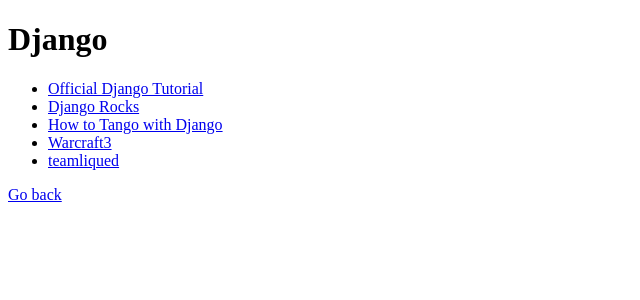
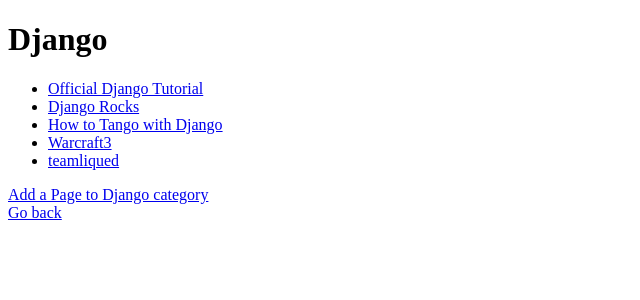
Before and after one commit to ahmedaak88/tango_with_django_2_code, a Django app: page /rango/category/django/ in a window 1280 px wide. Shown: the top 300 px of the page, without its empty margins (0-640 px from the left). Run offline with Django 3.2, Linux system fonts and the light colour scheme; data comes from the database, SQL or seed files in the repository; both versions use the stored data as it was after the commit.

Commit message:
added lot of stuff like forms and others

```diff
--- a/tango_with_django_project/rango/models.py
+++ b/tango_with_django_project/rango/models.py
@@ -3,7 +3,8 @@ from django.template.defaultfilters import slugify
 # Create your models here.
 
 class Category (models.Model):
-	name = models.CharField(max_length=128, unique=True)
+	Name_Max_Length = 128
+	name = models.CharField(max_length=Name_Max_Length, unique=True)
 	views = models.IntegerField(default=0)
 	likes = models.IntegerField(default=0)
 	slug = models.SlugField(unique=True)
@@ -20,8 +21,10 @@ class Category (models.Model):
 
 
 class Page(models.Model):
+	Title_Max_Length = 128
+	URL_Max_Length = 200
 	category = models.ForeignKey(Category, on_delete=models.CASCADE)
-	title = models.CharField(max_length=128)
+	title = models.CharField(max_length=Title_Max_Length)
 	url = models.URLField()
 	views = models.IntegerField(default=0)
 
--- a/tango_with_django_project/rango/urls.py
+++ b/tango_with_django_project/rango/urls.py
@@ -8,5 +8,7 @@ urlpatterns = [
 	path('about/', views.about, name='about'),
 	path('category/<slug:category_name_slug>/',
 			views.show_category, name='show_category'),
+	path('add_category/', views.add_category, name='add_category'),
+	path('category/<slug:category_name_slug>/add_page/', views.add_page, name='add_page'),
 
 ]
--- a/tango_with_django_project/rango/views.py
+++ b/tango_with_django_project/rango/views.py
@@ -1,6 +1,9 @@
-from django.shortcuts import render
+from django.shortcuts import render,redirect
 from django.http import HttpResponse
+from django.urls import reverse
 from rango.models import Category ,Page
+from rango.forms import CategoryForm ,PageForm
+
 
 def index(request):
 	category_list = Category.objects.order_by('-likes')[:5]
@@ -37,3 +40,41 @@ def show_category(request, category_name_slug):
 		context_dict['pages'] = None
 
 	return render(request,'rango/category.html', context=context_dict)
+
+def add_category(request):
+	form = CategoryForm()
+
+	if request.method == 'POST':
+		form = CategoryForm(request.POST)
+		if form.is_valid():
+			form.save(commit=True)
+			return redirect('/rango/')
+		else:
+			print(form.errors)
+	return render(request, 'rango/add_category.html',{'form':form})
+
+def add_page(request , category_name_slug):
+	try:
+		category = Category.objects.get(slug=category_name_slug)
+	except Category.DoesNotExist:
+		category= None
+	if category is None:
+		return redirect('/rango/')
+	form = PageForm()
+
+	if request.method =='POST':
+		form = PageForm(request.POST)
+		if form.is_valid():
+			if category:
+				page = form.save(commit=False)
+				page.category = category
+				page.views = 0
+				page.save()
+				return redirect(reverse('rango:show_category',
+										kwargs={'category_name_slug':
+												category_name_slug}))
+		else:
+			print(form.errors)
+
+	context_dict = {'form':form, 'category':category}
+	return render(request, 'rango/add_page.html', context=context_dict)
--- a/tango_with_django_project/templates/rango/category.html
+++ b/tango_with_django_project/templates/rango/category.html
@@ -17,10 +17,14 @@
 					{% else %}
 						<strong>No pages currently in category.</strong>
 					{% endif %}
+				<a href="/rango/category/{{category.slug}}/add_page/">Add a Page to {{category.name}} category</a>
 				{% else %}
 					The specifed category does not exist.
 				{% endif %}
 			</div>
+			<div>
+
 			<a href="/rango/">Go back</a>
+			</div>
 	</body>
 </html>
--- a/tango_with_django_project/templates/rango/index.html
+++ b/tango_with_django_project/templates/rango/index.html
@@ -40,6 +40,7 @@
 				{% endif %}
 			</div>
 			<div>
+				<a href="/rango/add_category/">Add a New Category</a><br />
 				<a href="/rango/about/">About</a><br />
 				<img src="{% static 'images/rango_camlion_image.jpg' %}"
 					 alt="Picture of rango"/>
```
Also changed, not shown: tango_with_django_project/rango/forms.py (added, +33 -0 lines), tango_with_django_project/templates/rango/add_category.html (added, +24 -0 lines), tango_with_django_project/templates/rango/add_page.html (added, +24 -0 lines), tango_with_django_project/db.sqlite3.
